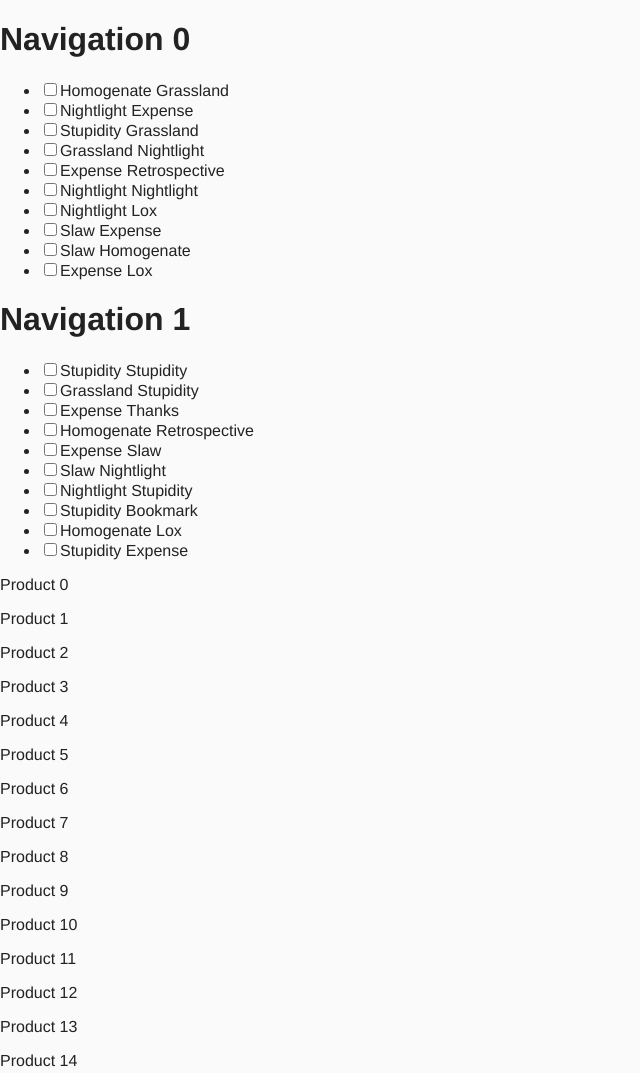
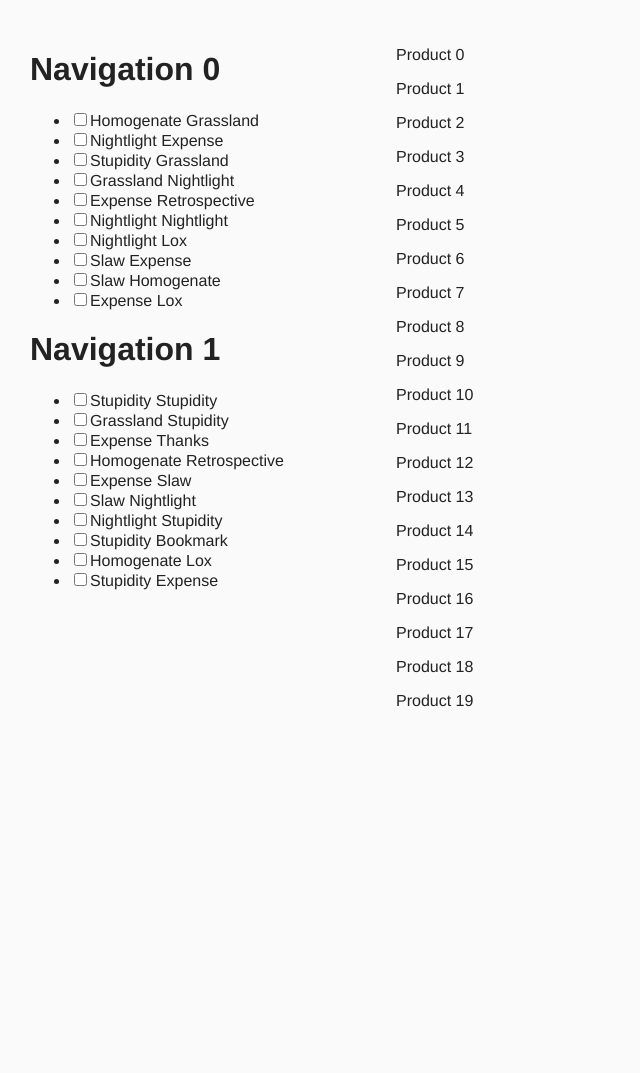
Before and after one commit to jrmykolyn/test.js.web-components.navigation, a website: page src/index.html in a window 1280 px wide. Shown: the top 1073 px of the page, without its empty margins (0-640 px from the left). After the commit the page ends 800 px from the top, so only its background shows below. Drawn offline with Linux system fonts and the light colour scheme.

Commit message:
Update demo page structure and styles

```diff
--- a/src/index.html
+++ b/src/index.html
@@ -18,11 +18,29 @@
         font-size: 1.6rem;
         font-family: Helvetica, sans-serif;
       }
+
+      #container {
+        display: flex;
+        justify-content: space-between;
+        padding: 3rem;
+      }
+
+      #nav {
+        flex: 0 1 30%;
+      }
+
+      #target {
+        flex: 1 1 auto;
+      }
     </style>
   </head>
   <body>
-    <my-navigation></my-navigation>
-    <div id="target"></div>
+    <section id="container">
+      <aside id="nav">
+        <my-navigation></my-navigation>
+      </aside>
+      <main id="target"></main>
+    </section>
     <script src="js/utils/index.js"></script>
     <script src="js/config/config.js"></script>
     <script src="js/core/component.js"></script>
```
